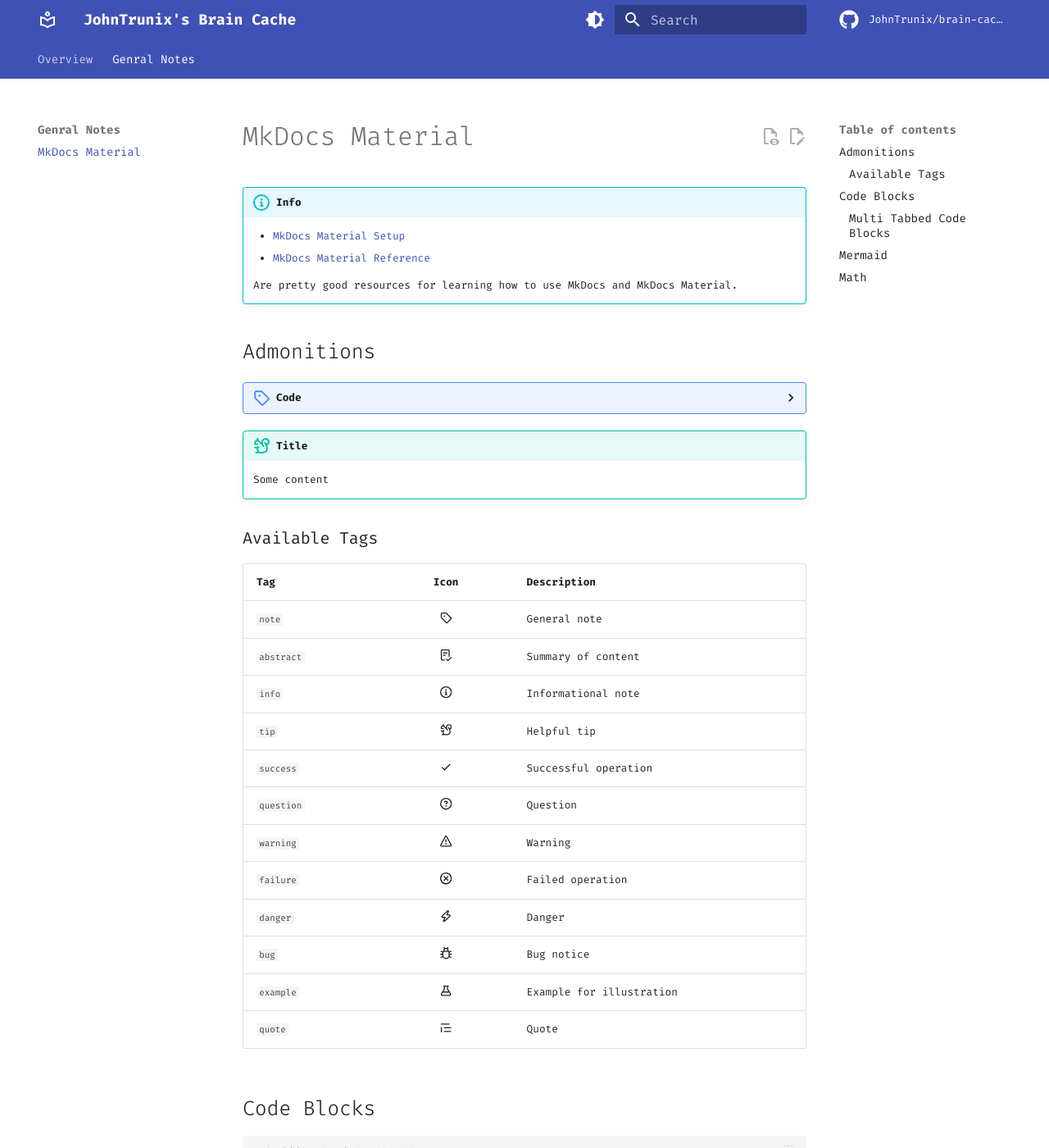
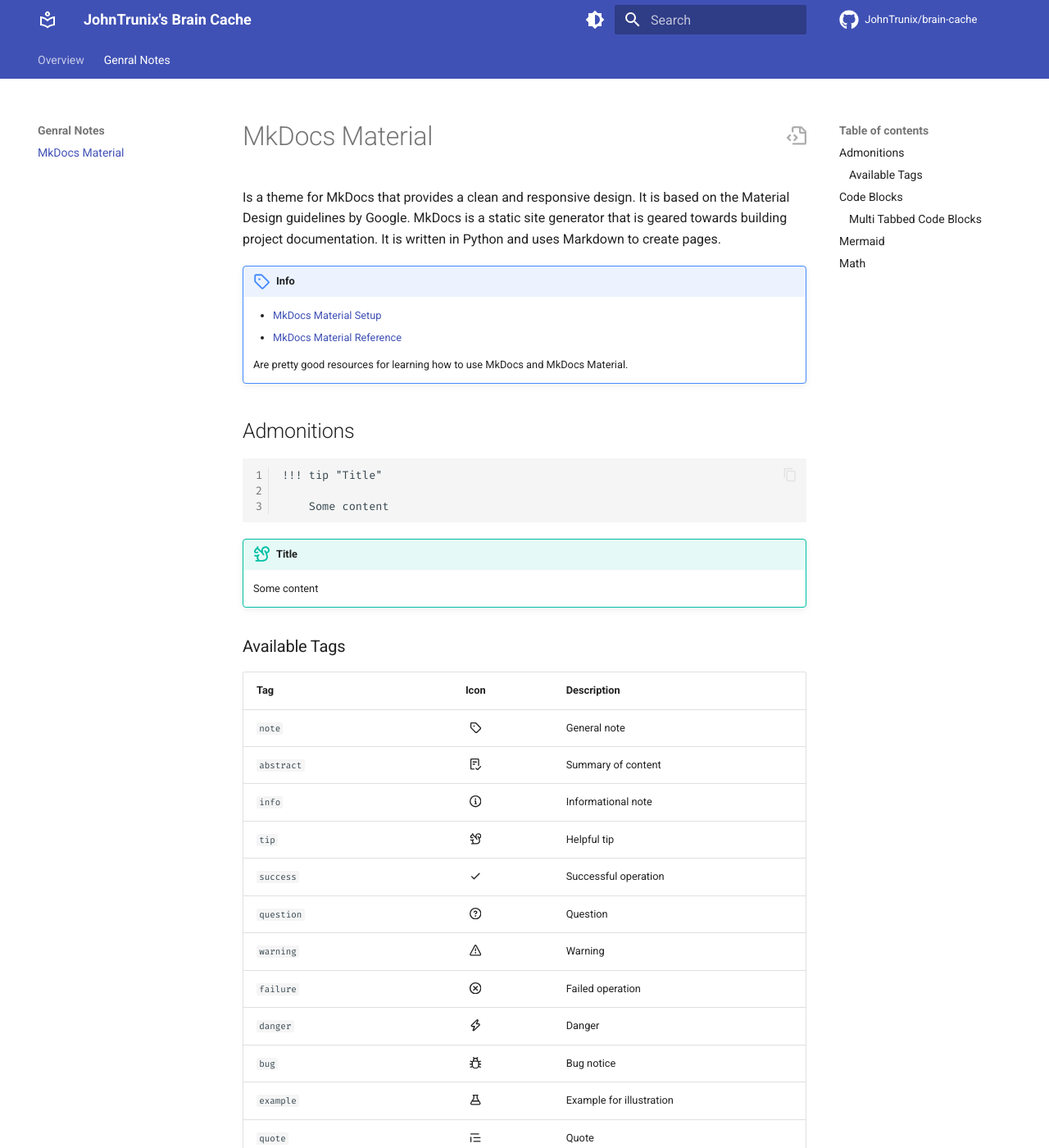
Before and after one commit to JohnTrunix/brain-cache, an MkDocs documentation site: the page built from docs/general-notes/mkdocs-material.md, in a window 1280 px wide and 1400 px high. Shown: the whole window at 82% size. Built offline with MkDocs 1.6.1 and Material for MkDocs 9.7.7, drawn with Linux system fonts in a browser that asks for light colours; comment, search, counter and statistics services are not loaded.

Commit message:
styling & structure update

````diff
--- a/docs/general-notes/mkdocs-material.md
+++ b/docs/general-notes/mkdocs-material.md
@@ -1,24 +1,21 @@
 # MkDocs Material
 
-!!! info "Info"
+Is a theme for MkDocs that provides a clean and responsive design. It is based on the Material Design guidelines by Google. MkDocs is a static site generator that is geared towards building project documentation. It is written in Python and uses Markdown to create pages.
 
-    - [MkDocs Material Setup](https://squidfunk.github.io/mkdocs-material/setup/changing-the-colors/)
-    - [MkDocs Material Reference](https://squidfunk.github.io/mkdocs-material/reference/)
+!!! note "Info"
+
+    - [MkDocs Material Setup](https://squidfunk.github.io/mkdocs-material/setup/changing-the-colors/){target=\_blank}
+    - [MkDocs Material Reference](https://squidfunk.github.io/mkdocs-material/reference/){target=\_blank}
 
     Are pretty good resources for learning how to use MkDocs and MkDocs Material.
 
 ## Admonitions
-
-<details>
-    <summary>Code</summary>
 
 ```markdown
 !!! tip "Title"
 
     Some content
 ```
-
-</details>
 
 !!! tip "Title"
 
--- a/mkdocs.yml
+++ b/mkdocs.yml
@@ -16,6 +16,8 @@
     icon:
         logo: material/library-outline
         repo: fontawesome/brands/github
+        view: octicons/file-code-16
+
         admonition:
             note: octicons/tag-16
             abstract: octicons/checklist-16
@@ -31,13 +33,15 @@
             quote: octicons/quote-16
 
     font:
-        text: Fira Code
+        text: Roboto
         code: Fira Code
 
     palette:
         # Palette toggle for light mode
         - media: "(prefers-color-scheme: light)"
-          scheme: indigo
+          scheme: default
+          primary: indigo
+          accent: indigo
           toggle:
               icon: material/brightness-6
               name: Switch to dark mode
@@ -45,6 +49,8 @@
         # Palette toggle for dark mode
         - media: "(prefers-color-scheme: dark)"
           scheme: slate
+          primary: indigo
+          accent: indigo
           toggle:
               icon: material/brightness-6
               name: Switch to light mode
@@ -60,7 +66,7 @@
         - search.suggest
         - search.share
         - content.action.view
-        - content.action.edit
+        #- content.action.edit
         - content.code.copy
 
 extra_css:
@@ -91,6 +97,7 @@
 
 markdown_extensions:
     - attr_list
+    - def_list
     - markdown.extensions.admonition
     - markdown.extensions.footnotes
     - markdown.extensions.toc:
@@ -118,6 +125,7 @@
 nav:
     - Overview:
           - index.md
-          - Links & Resources: urls-resources.md
+          - Ideas & Upcoming Projects: overview/ideas-upcoming-projects.md
+          - Links & Resources: overview/urls-resources.md
     - Genral Notes:
           - MkDocs Material: general-notes/mkdocs-material.md
````
Also changed, not shown: docs/index.md (+14 -0 lines), docs/overview/ideas-upcoming-projects.md (added, +19 -0 lines), docs/overview/urls-resources.md (added, +12 -0 lines), docs/urls-resources.md (deleted, +0 -12 lines).
